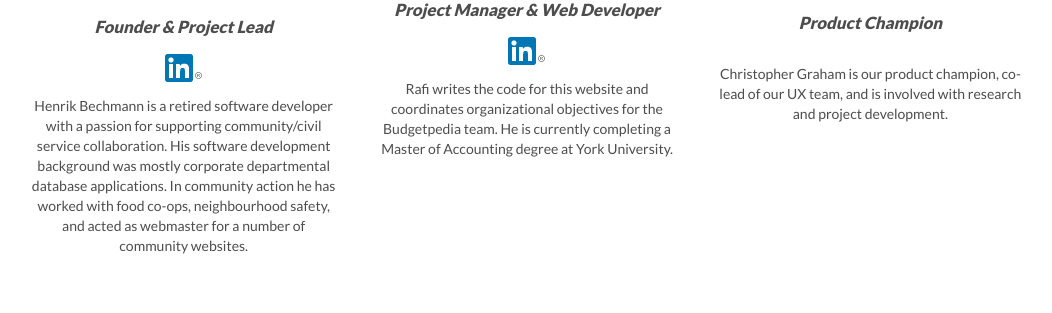
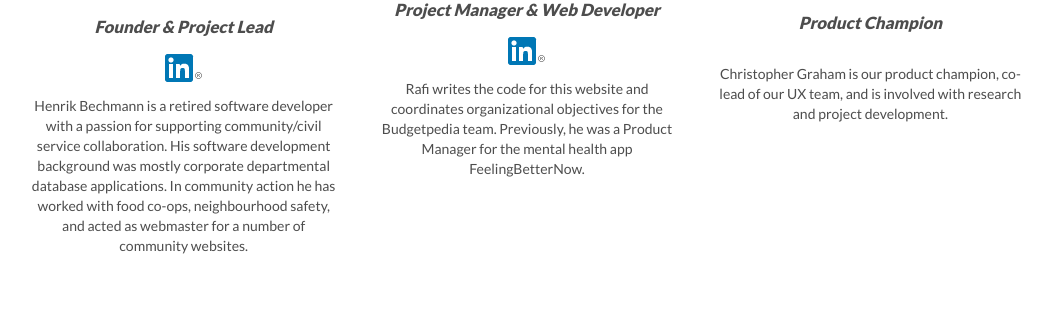
Before and after one commit to rafic20/budgetpedia-html, a PHP site: page /about.php in a window 1280 px wide. Shown: the part 1437-1750 px from the top of the page, without its empty margins (113-1165 px from the left). Run offline with PHP 8.4, Linux system fonts and the light colour scheme; some libraries are stand-ins or nearby versions.

Commit message:
sm change to about page

```diff
--- a/about.php
+++ b/about.php
@@ -70,7 +70,7 @@
 				<h3>Rafi Chaudhury</h3>
 				<p class="position-title"><em><strong>Project Manager & Web Developer</strong></em></p>
 				<a class="center" href="https://www.linkedin.com/in/rafichaudhury/"><img src="img/In-2C-28px-R.png" alt="LinkedIn"></a>
-				<p class="bio">Rafi writes the code for this website and coordinates organizational objectives for the Budgetpedia team. He is currently completing a Master of Accounting degree at York University.</p>
+				<p class="bio">Rafi writes the code for this website and coordinates organizational objectives for the Budgetpedia team. Previously, he was a Product Manager for the mental health app FeelingBetterNow.</p>
 			</div> <!-- COL-END -->
 
 			<div class="col-sm-4 center padded-top-sm">
--- a/authors/author-rafi.php
+++ b/authors/author-rafi.php
@@ -9,6 +9,6 @@
 <div class="col-sm-4">
 	<h3>ABOUT THE AUTHOR</h3>
 	<p class="tiny-padding small-2">
-		Rafi Chaudhury is the Project Manager at Budgetpedia, focusing on web development and data visualization UX. Prior to this role, Rafi was a Product Manager at <strong>FeelingBetterNow</strong>, where he was responsible for customer analytics development and testing. Rafi holds a Master of Science degree in Global Health from McMaster University and is currently studying for his CPA at York University's Schulich School of Business.
+		Rafi Chaudhury is the Project Manager at Budgetpedia, focusing on web development and data visualization UX. Prior to this role, Rafi was a Product Manager at <strong>FeelingBetterNow</strong>, where he was responsible for customer analytics development and testing. Rafi holds a Master of Science degree in Global Health from McMaster University.
 	</p>
 </div> <!-- COL END -->
```
Also changed, not shown: 1 other file.
